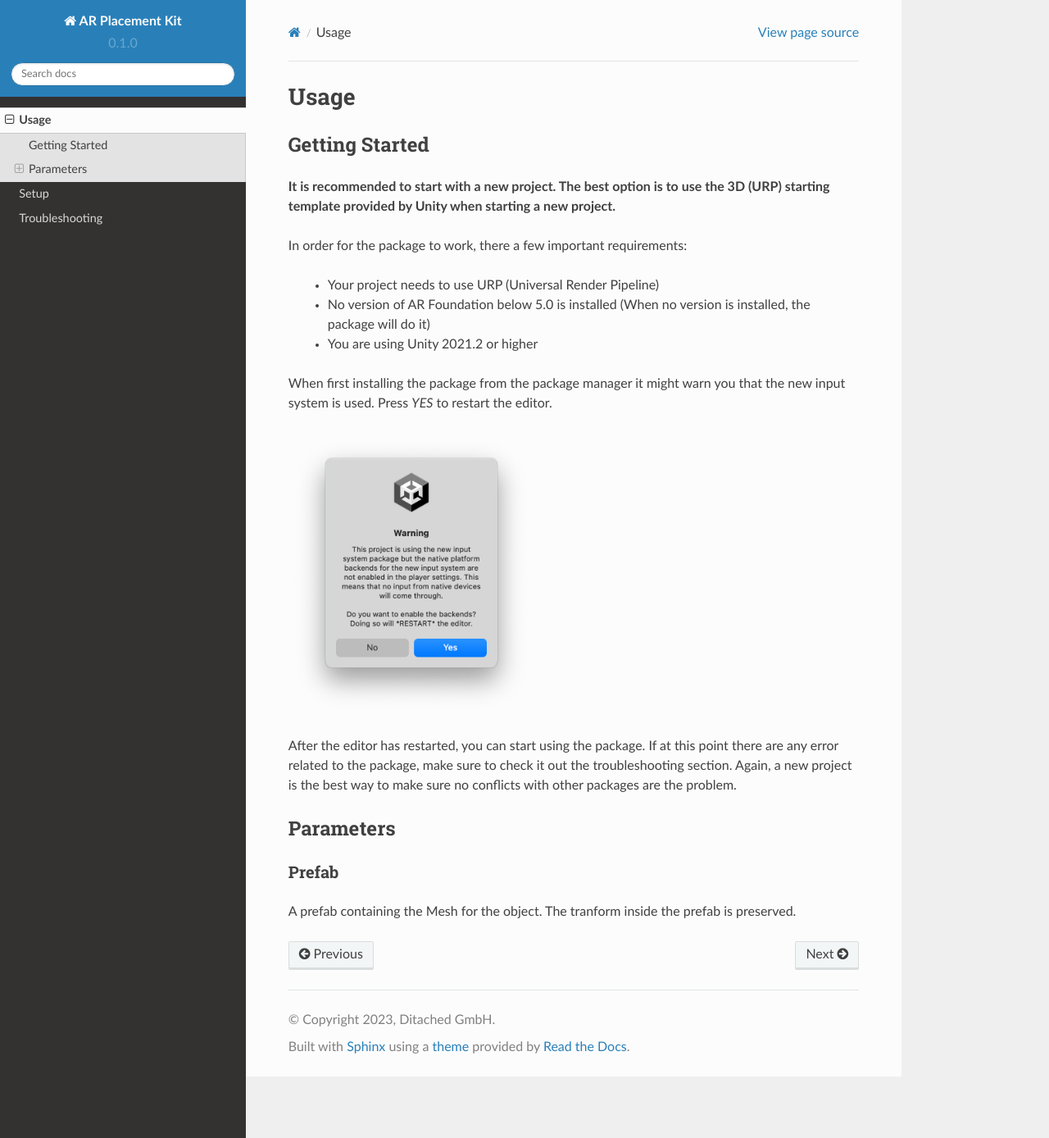
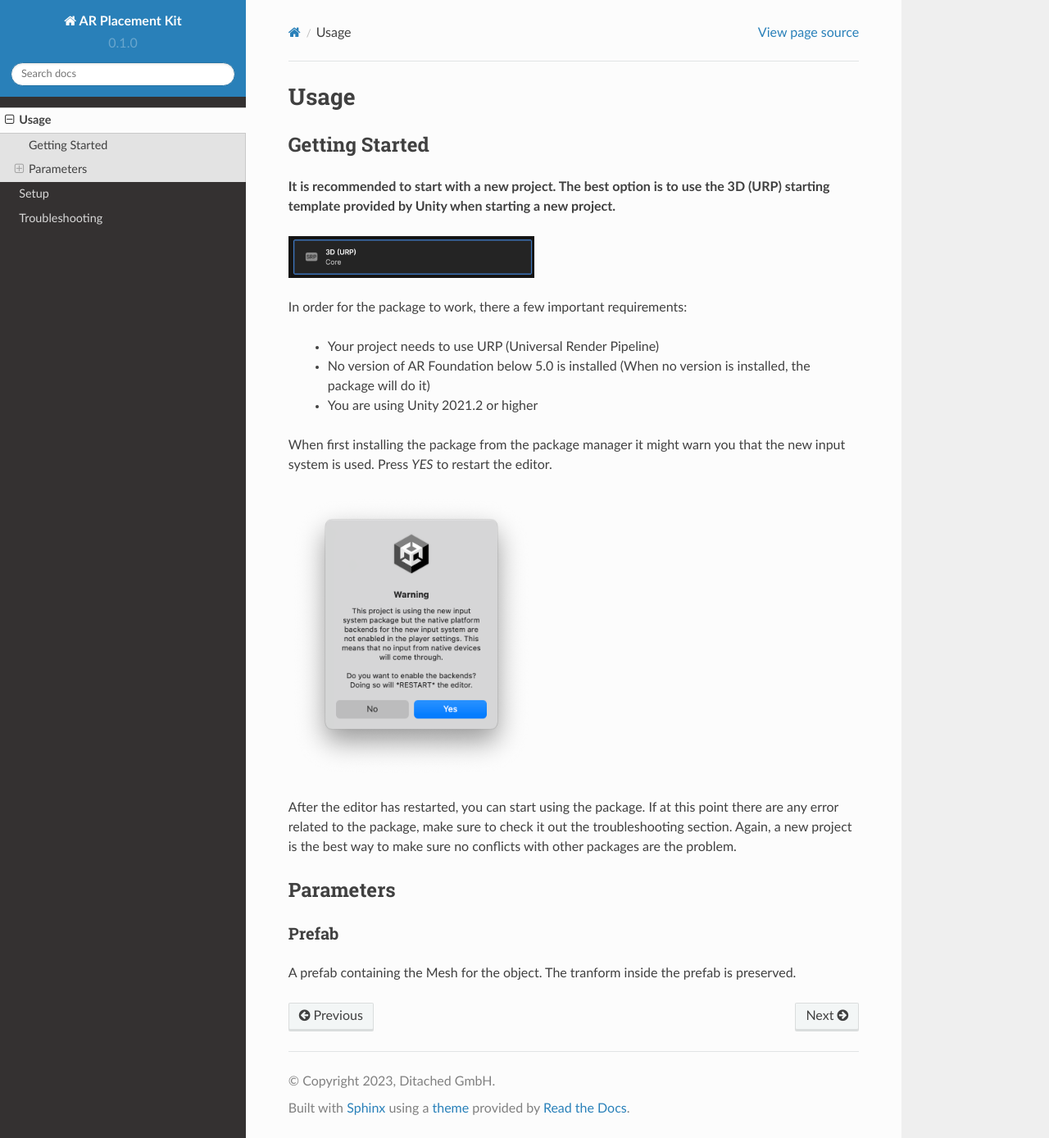
Before and after one commit to Ditached/ARPlacementKit-Docs, a Sphinx documentation site: the page built from docs/source/usage.rst, in a window 1280 px wide and 1388 px high. Shown: the whole window at 82% size. Built offline with Sphinx 7.4.7 and the Read the Docs theme 2.0.0, drawn with Linux system fonts in a browser that asks for light colours.

Commit message:
New Images

```diff
--- a/docs/source/usage.rst
+++ b/docs/source/usage.rst
@@ -9,6 +9,10 @@
 
 **It is recommended to start with a new project. The best option is to use the 3D (URP) starting template provided by Unity when starting a new project.**
 
+
+.. image:: images/3DCore.png
+    :width: 300
+
 In order for the package to work, there a few important requirements:
 
     - Your project needs to use URP (Universal Render Pipeline)
@@ -18,7 +22,7 @@
 
 When first installing the package from the package manager it might warn you that the new input system is used. Press *YES* to restart the editor.
 
-.. image:: NewInputSystemPrompt.png
+.. image:: images/NewInputSystemPrompt.png
     :width: 300
 
 After the editor has restarted, you can start using the package. If at this point there are any error related to the package, make sure to check it out the troubleshooting section. Again, a new project is the best way to make sure no conflicts with other packages are the problem.
```
Also changed, not shown: docs/source/images/3DCore.png (added), docs/source/images/NewInputSystemPrompt.png (renamed from docs/source/NewInputSystemPrompt.png).
